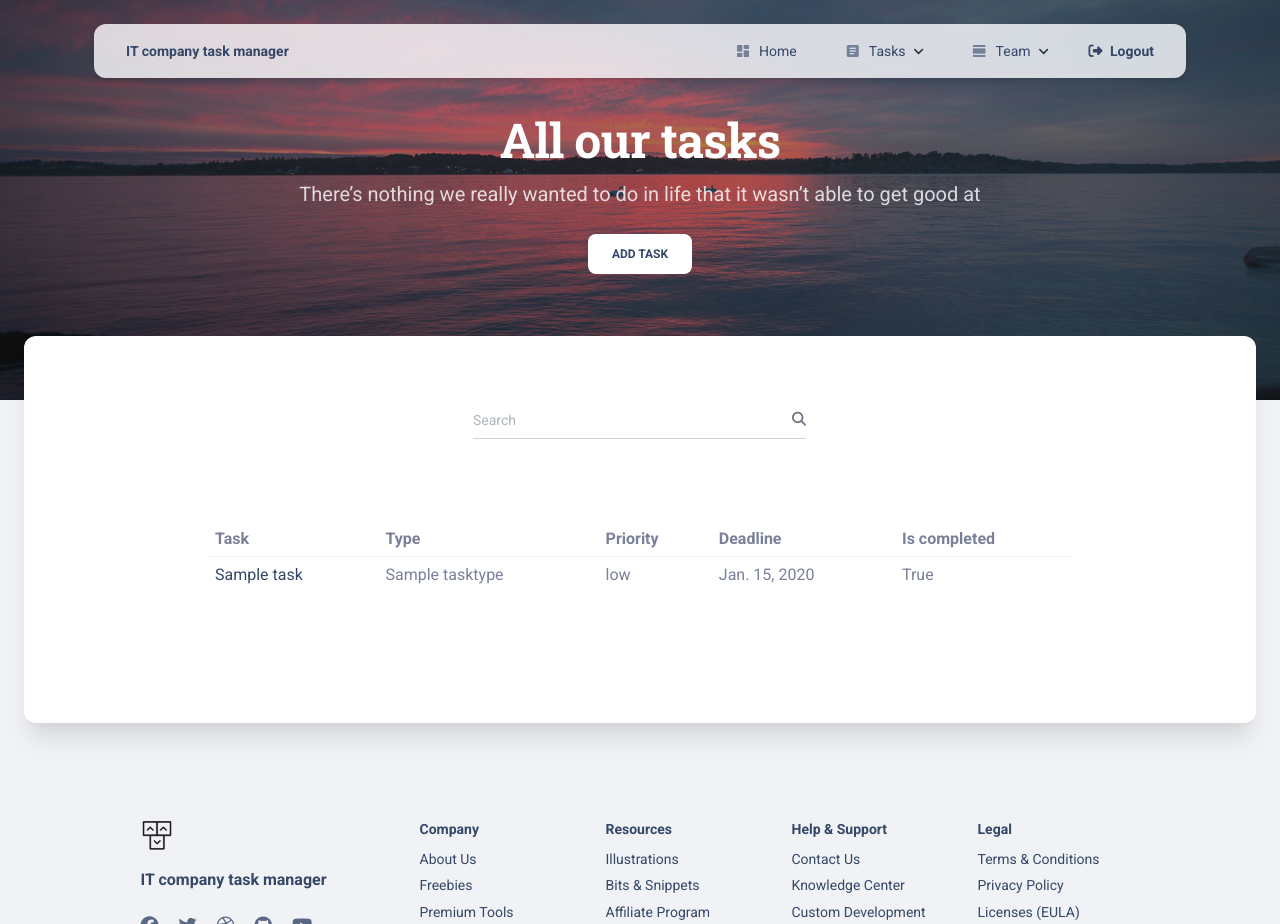
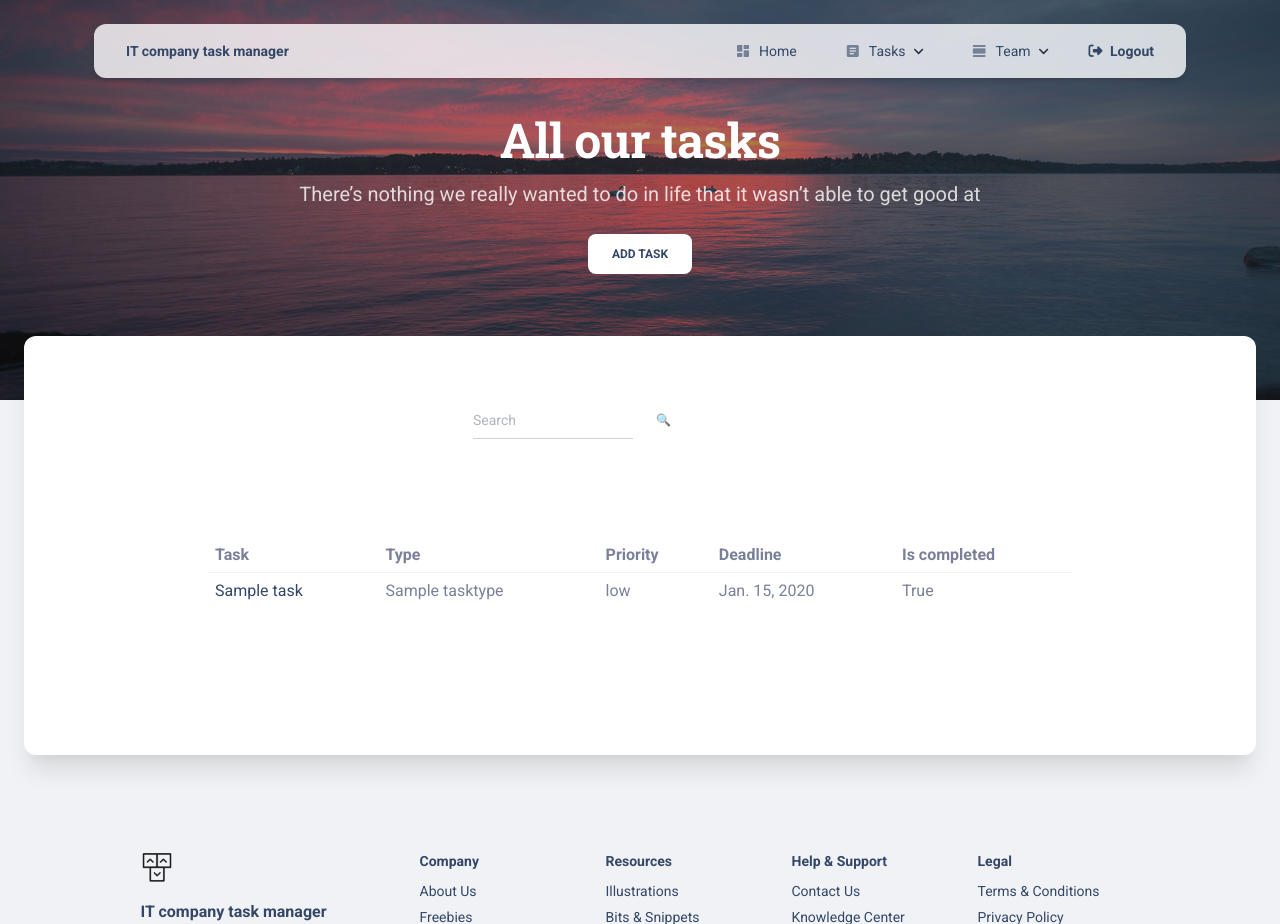
Before and after one commit to HalynaPetrova/it_company_task_manager, a Django app: page /tasks/ in a window 1280 px wide. Shown: the top 924 px of the page. Run offline with Django 4.2, Linux system fonts and the light colour scheme; a user stored in the database is signed in; tables that the repository leaves empty hold one stand-in row (values such as "Sample post"); some libraries are stand-ins or nearby versions.

Commit message:
Fix search_form

```diff
--- a/templates/includes/search.html
+++ b/templates/includes/search.html
@@ -1,9 +1,13 @@
+{% load crispy_forms_filters %}
+ <form action="" method="get" class="form-inline">
   <div class="container">
-    <div class="row justify-space-between py-sm-0">
+    <div class="row justify-content-lg-center py-sm-0">
       <div class="col-lg-4 mx-auto">
         <div class="input-group input-group-dynamic mb-1">
-          <span class="input-group-text"><i class="fas fa-search" aria-hidden="true"></i></span>
-          <input class="form-control" placeholder="Search" type="text" >
+          <span class="input-group-text"></span>
+          {{ search_form|crispy }}
+          <input class="btn btn-" value="🔍" placeholder="Search" type="submit" >
         </div>
       </div>
     </div>
+ </form>
```
